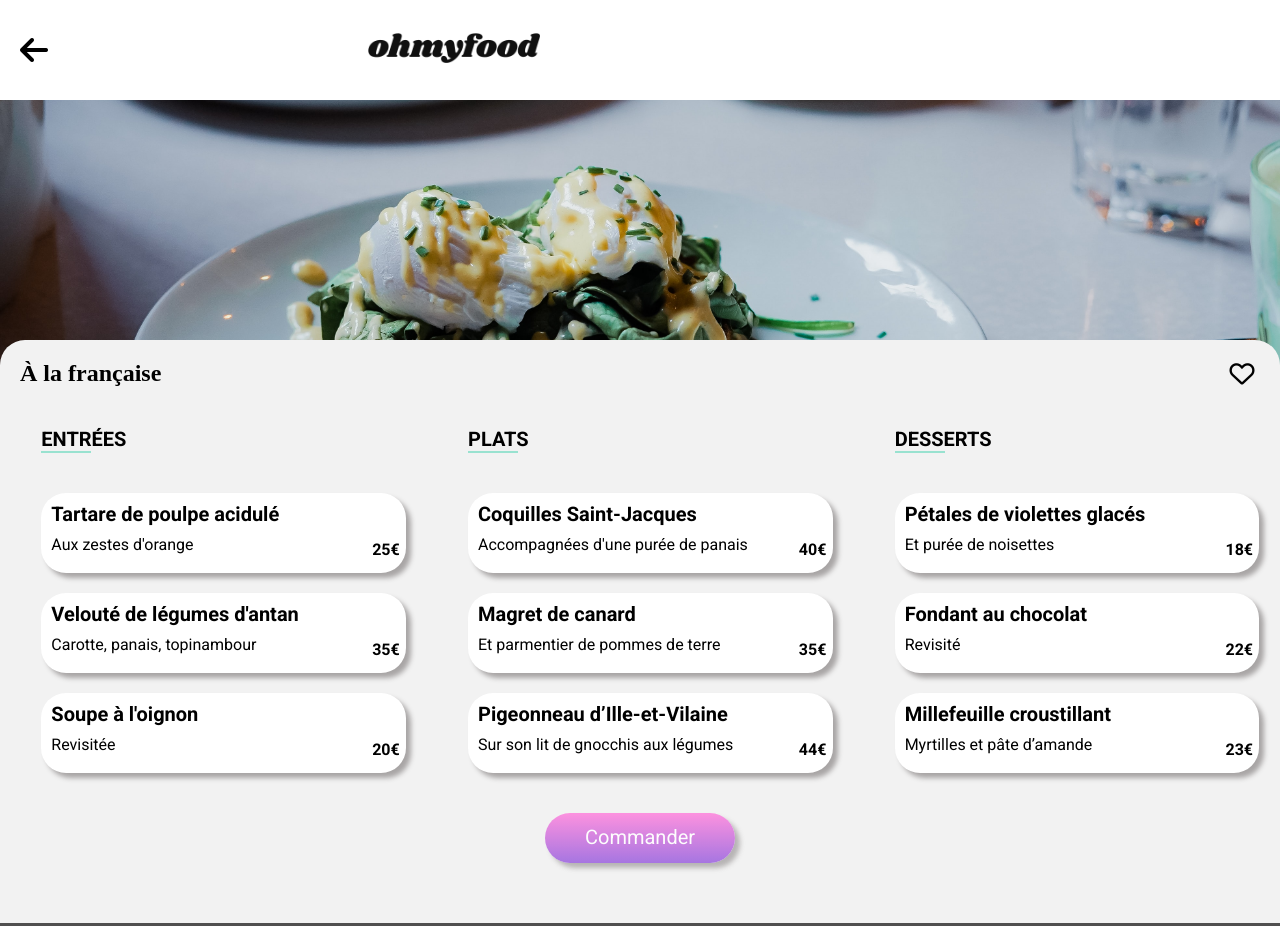
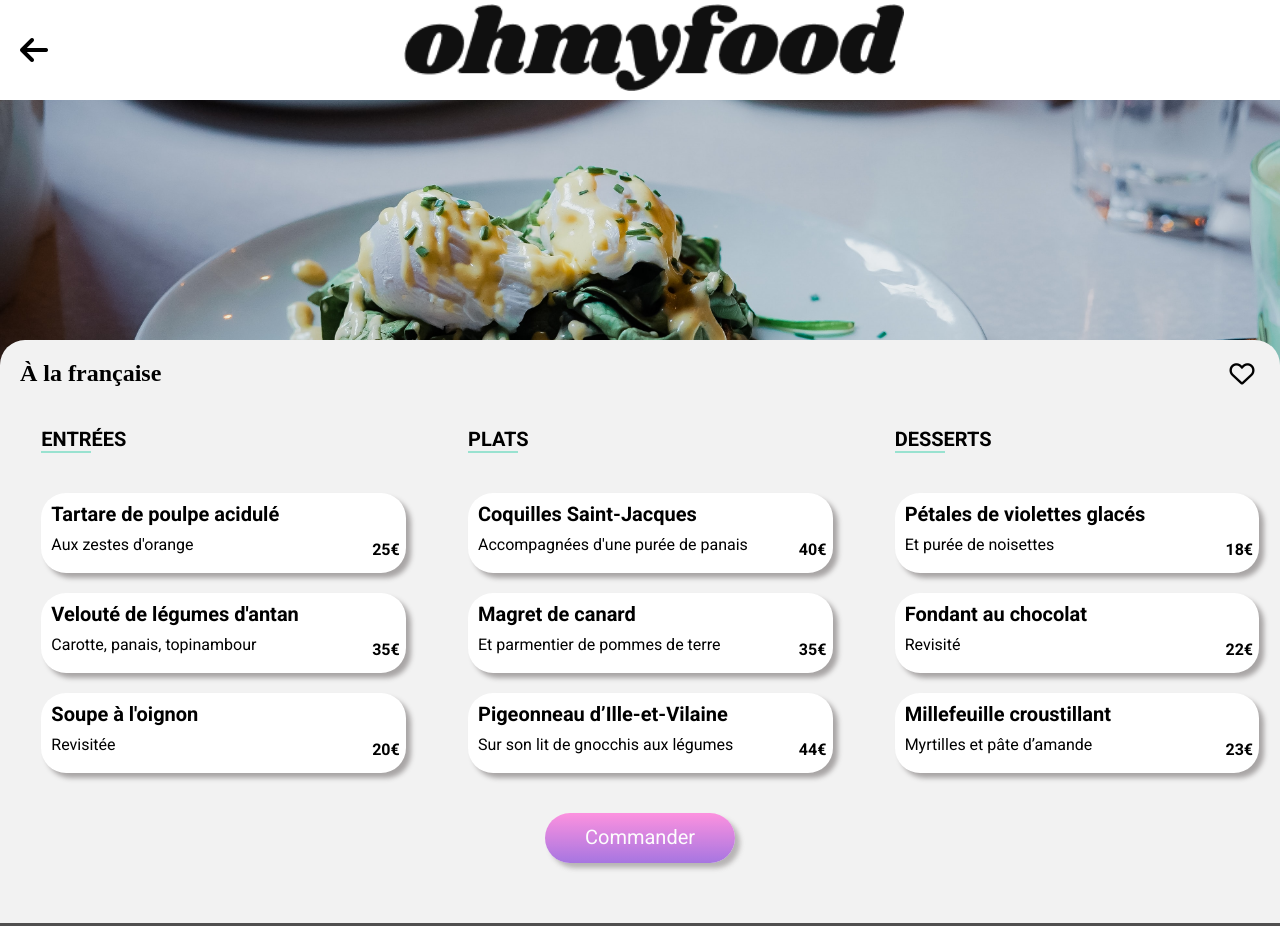
Before and after one commit to laouinis/P3, a website: page pages/restaurant3.html in a window 1280 px wide. Shown: the top 926 px of the page. Drawn offline with Linux system fonts and the light colour scheme; files that its build step writes are made by us from their sources; a web font is replaced by a local one.

Commit message:
style.css last upgrade

```diff
--- a/scss/_config.scss
+++ b/scss/_config.scss
@@ -14,7 +14,7 @@
 body {
     font-family: 'Roboto', sans-serif;
     min-width: 390px;
-    max-width: 1900px;
+    // max-width: 1900px;
     width: 100%;
     margin: 0 auto;
     padding: 0;
--- a/scss/_restaurants.scss
+++ b/scss/_restaurants.scss
@@ -10,12 +10,20 @@ main {
         display: flex;
         flex-direction: row;
         align-content: center;
-        justify-content: space-between;
+        justify-content: space-around;
         align-items: center;
-        margin: 0 0 0 20px;
+
 
         img {
-            margin-right: 100px;
+            height: 100%;
+            width: 100%;
+            object-fit: cover;
+        }
+
+        .image {
+            height: auto;
+            width: 200px;
+            margin: auto;
         }
     }
 }
@@ -237,9 +245,15 @@ main {
             margin: 0 20px;
 
             img {
-                margin-right: calc(184px );
-                height: 55%;
-                width: 30%;
+                height: 100%;
+                width: 100%;
+                object-fit: cover;
+            }
+
+            .image {
+                height: auto;
+                width: 300px;
+                margin: auto;
             }
         }
     }
@@ -306,9 +320,15 @@ main {
             margin: 0 20px;
 
             img {
-                margin-right: calc(100px + 23%);
-                height: 55%;
-                width: 30%;
+                height: 100%;
+                width: 100%;
+                object-fit: cover;
+            }
+
+            .image {
+                height: auto;
+                width: 300px;
+                margin: auto;
             }
         }
     }
@@ -373,9 +393,15 @@ main {
             margin: 0 20px;
 
             img {
-                margin-right: calc(180px + 50%);
-                height: 55%;
-                width: 30%;
+                height: 100%;
+                width: 100%;
+                object-fit: cover;
+            }
+
+            .image {
+                height: auto;
+                width: 500px;
+                margin: auto;
             }
         }
     }
@@ -425,27 +451,6 @@ main {
 }
 
 @media screen and (min-width: 993px) {
-    #header {
-        width: 100%;
-        margin: 0;
-
-        .menu-logo {
-            height: 100px;
-            display: flex;
-            flex-direction: row;
-            align-content: center;
-            justify-content: space-between;
-            align-items: center;
-            margin: 0 20px;
-
-            img {
-                margin-right: calc(180px + 10%);
-                height: 55%;
-                width: 30%;
-            }
-        }
-    }
-
     .categories-box {
         display: flex;
         flex-direction: row;
@@ -497,27 +502,6 @@ main {
 }
 
 @media screen and (min-width: 1024px) {
-    #header {
-        width: 100%;
-        margin: 0;
-
-        .menu-logo {
-            height: 100px;
-            display: flex;
-            flex-direction: row;
-            align-content: center;
-            justify-content: space-between;
-            align-items: center;
-            margin: 0 20px;
-
-            img {
-                margin-right: calc(180px + 24%);
-                height: 55%;
-                width: 30%;
-            }
-        }
-    }
-
     .categories-box {
         display: flex;
         flex-direction: row;
```
Also changed, not shown: css/style.css, 1 other file.
